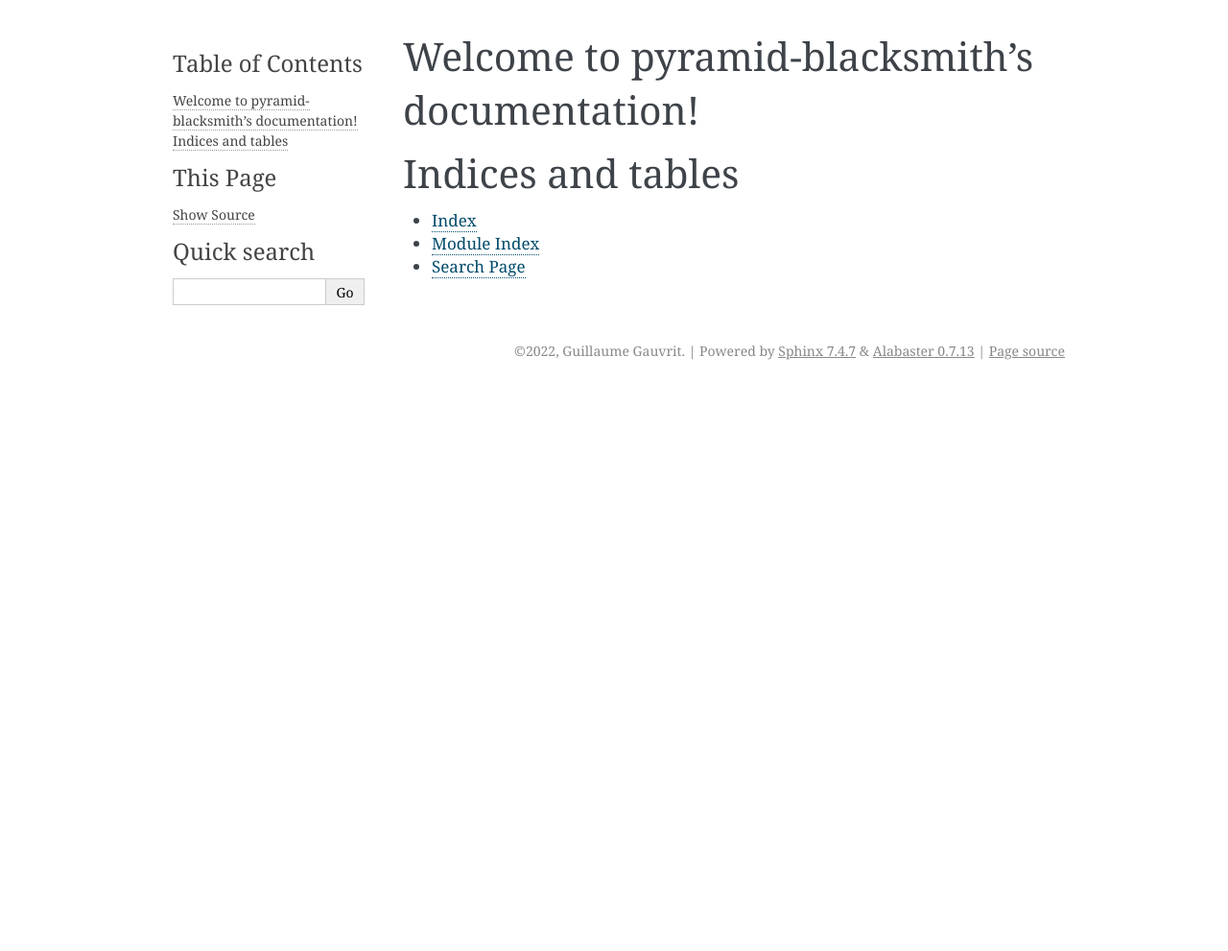
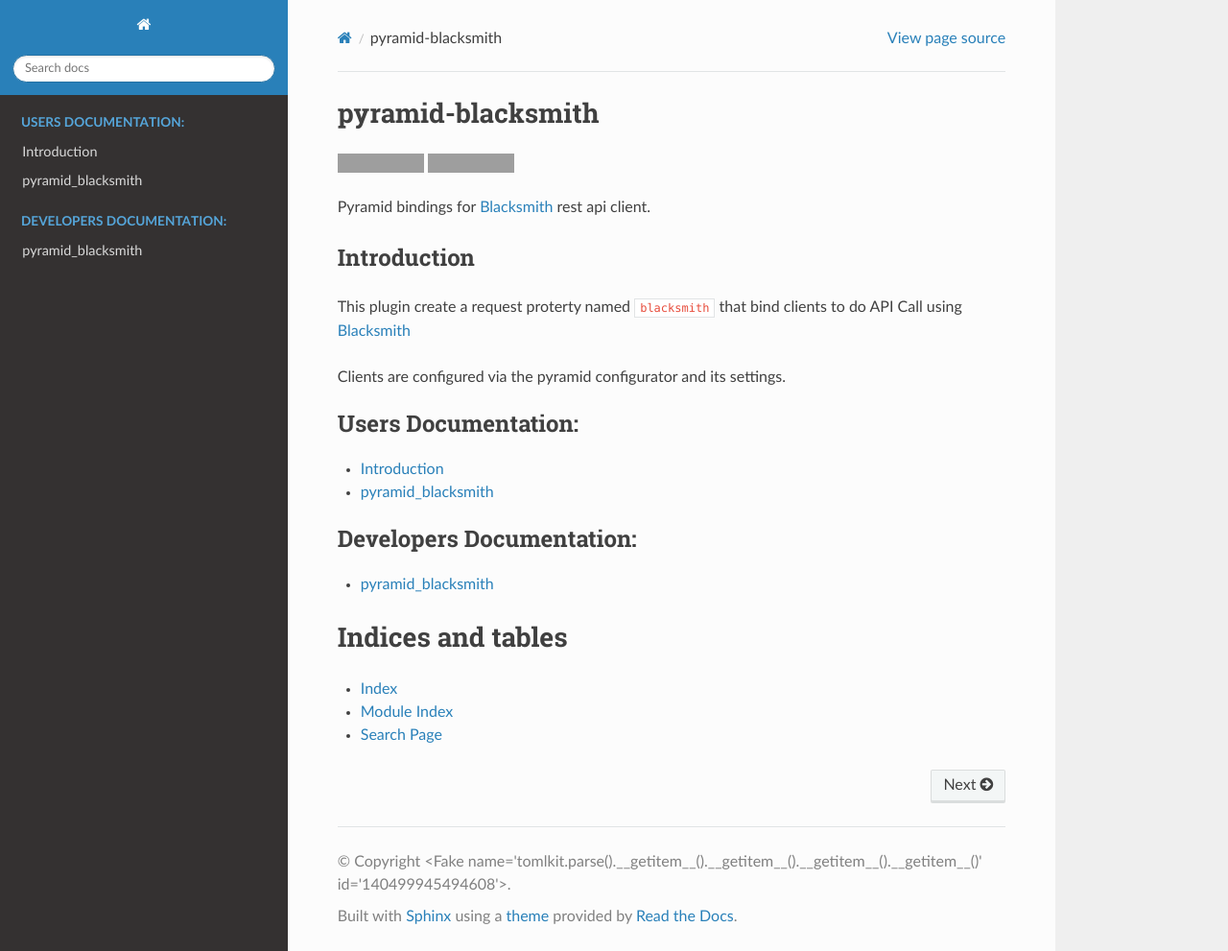
Before and after one commit to mardiros/pyramid-blacksmith, a Sphinx documentation site: the page built from docs/source/index.rst, in a window 1280 px wide and 991 px high. Shown: the whole window at 96% size. Built offline with Sphinx 7.4.7 and the Read the Docs theme 2.0.0, drawn with Linux system fonts in a browser that asks for light colours; grey boxes are pictures that could not be loaded.

Commit message:
Add minimal doc

```diff
--- a/README.rst
+++ b/README.rst
@@ -1,5 +1,8 @@
 pyramid-blacksmith
 ==================
+
+.. image:: https://codecov.io/gh/mardiros/pyramid-blacksmith/branch/main/graph/badge.svg?token=9IRABRO2LN
+   :target: https://codecov.io/gh/mardiros/pyramid-blacksmith
 
 .. image:: https://github.com/mardiros/pyramid-blacksmith/actions/workflows/main.yml/badge.svg
    :target: https://github.com/mardiros/pyramid-blacksmith/actions/workflows/main.yml
@@ -7,4 +10,15 @@
 
 Pyramid bindings for `Blacksmith`_ rest api client.
 
+
+Introduction
+------------
+
+This plugin create a request proterty named ``blacksmith`` that bind
+clients to do API Call using `Blacksmith`_
+
+
+Clients are configured via the pyramid configurator and its settings.
+
+
 .. _`Blacksmith`: https://pypi.org/project/blacksmith/
--- a/docs/source/conf.py
+++ b/docs/source/conf.py
@@ -10,19 +10,31 @@
 # add these directories to sys.path here. If the directory is relative to the
 # documentation root, use os.path.abspath to make it absolute, like shown here.
 #
-# import os
-# import sys
-# sys.path.insert(0, os.path.abspath('.'))
+import os
+import sys
+
+import tomlkit
+
+sys.path.insert(0, os.path.abspath("../../src"))
 
 
 # -- Project information -----------------------------------------------------
+def _get_project_meta():
+    with open("../../pyproject.toml") as pyproject:
+        file_contents = pyproject.read()
 
-project = 'pyramid-blacksmith'
-copyright = '2022, Guillaume Gauvrit'
-author = 'Guillaume Gauvrit'
+    return tomlkit.parse(file_contents)["tool"]["poetry"]
 
+
+pkg_meta = _get_project_meta()
+project = str(pkg_meta["name"])
+author = str(pkg_meta["authors"][0])
+copyright = author  # noqa: WPS125
+
+# The short X.Y version
+version = str(pkg_meta["version"])
 # The full version, including alpha/beta/rc tags
-release = '0.1'
+release = version
 
 
 # -- General configuration ---------------------------------------------------
@@ -31,7 +43,13 @@
 # extensions coming with Sphinx (named 'sphinx.ext.*') or your custom
 # ones.
 extensions = [
+    "sphinx.ext.autodoc",
 ]
+
+autodoc_default_options = {
+    "member-order": "bysource",
+    "undoc-members": True,
+}
 
 # Add any paths that contain templates here, relative to this directory.
 templates_path = ['_templates']
@@ -47,9 +65,9 @@
 # The theme to use for HTML and HTML Help pages.  See the documentation for
 # a list of builtin themes.
 #
-html_theme = 'alabaster'
+html_theme = "sphinx_rtd_theme"
 
 # Add any paths that contain custom static files (such as style sheets) here,
 # relative to this directory. They are copied after the builtin static files,
 # so a file named "default.css" will overwrite the builtin "default.css".
-html_static_path = ['_static']
+html_static_path = []  # "_static"]
--- /dev/null
+++ b/docs/source/develop/api.rst
@@ -0,0 +1,5 @@
+pyramid_blacksmith
+==================
+
+.. automodule:: pyramid_blacksmith.binding
+   :members:
--- a/docs/source/index.rst
+++ b/docs/source/index.rst
@@ -3,14 +3,21 @@
    You can adapt this file completely to your liking, but it should at least
    contain the root `toctree` directive.
 
-Welcome to pyramid-blacksmith's documentation!
-==============================================
+.. include:: ../../README.rst
+
 
 .. toctree::
-   :maxdepth: 2
-   :caption: Contents:
+   :maxdepth: 1
+   :caption: Users Documentation:
 
+   user/introduction
+   user/api
 
+.. toctree::
+   :maxdepth: 1
+   :caption: Developers Documentation:
+
+   develop/api
 
 Indices and tables
 ==================
--- /dev/null
+++ b/docs/source/user/api.rst
@@ -0,0 +1,5 @@
+pyramid_blacksmith
+==================
+
+.. automodule:: pyramid_blacksmith
+   :members:
--- a/src/pyramid_blacksmith/__init__.py
+++ b/src/pyramid_blacksmith/__init__.py
@@ -6,6 +6,6 @@
     # read the doc does not support poetry
     pass
 
-from .binding import includeme
+from .binding import includeme, PyramidBlacksmith
 
-__all__ = ["includeme"]
+__all__ = ["PyramidBlacksmith", "includeme"]
```
Also changed, not shown: docs/source/user/introduction.rst (added, +21 -0 lines), 4 other files.
